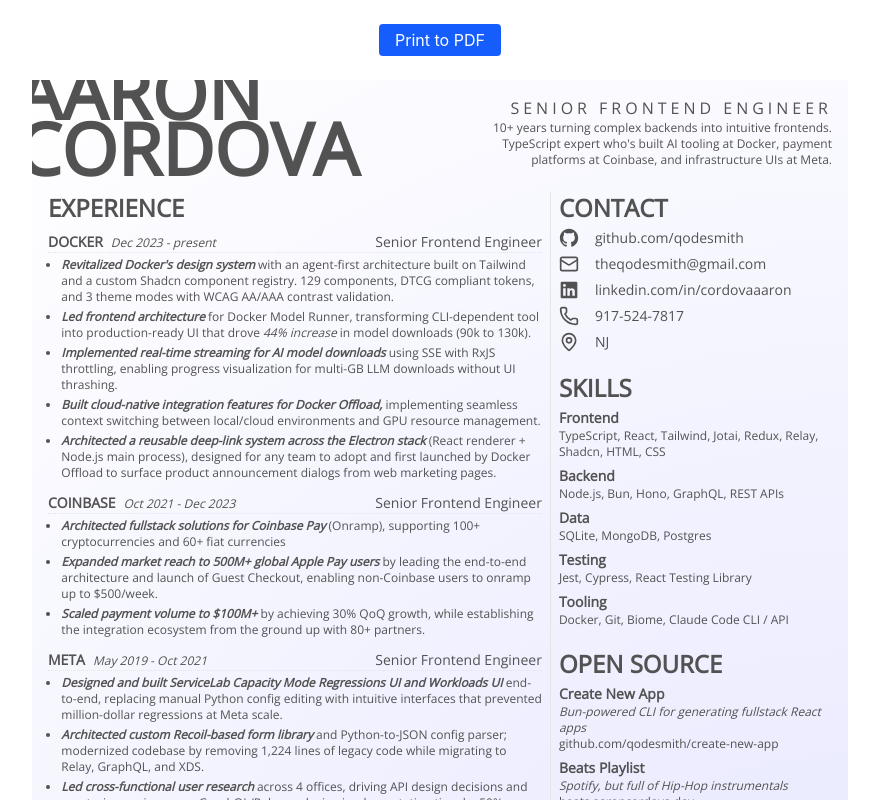
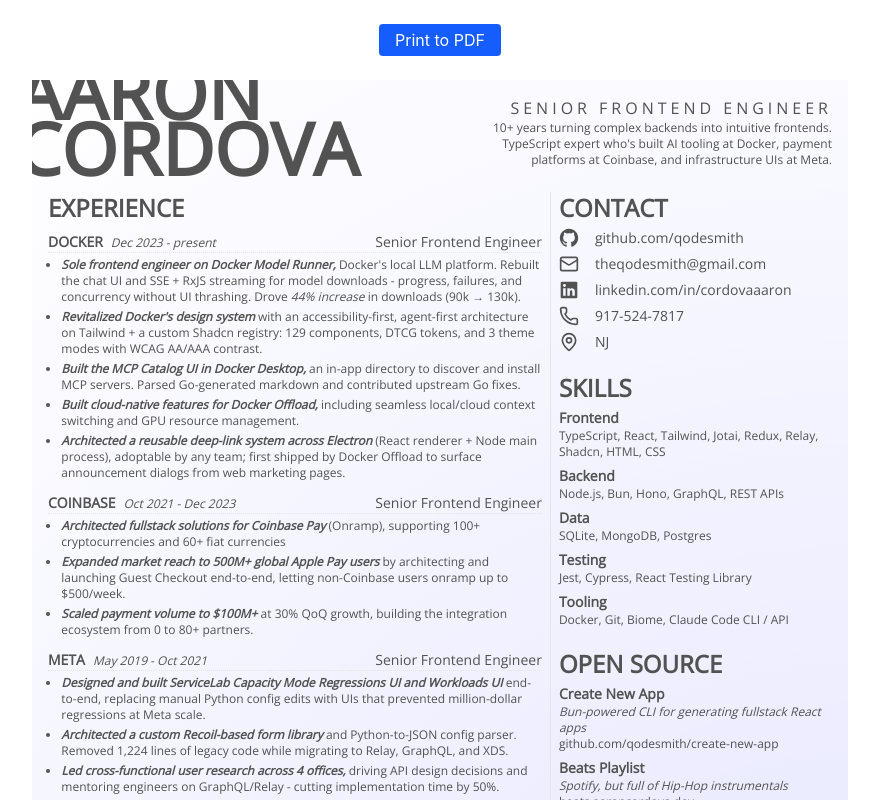
Before and after one commit to qodesmith/resume, a React (Vite) app: page / in a window 1280 px wide. Shown: the top 800 px of the page, without its empty margins (200-1079 px from the left). Built offline with nearby package versions, Linux system fonts and the light colour scheme.

Commit message:
Reworked work history

```diff
--- a/src/components/custom/WorkHistory.tsx
+++ b/src/components/custom/WorkHistory.tsx
@@ -10,37 +10,36 @@
     startYear: 2023,
     details: [
       {
-        highlight: "Revitalized Docker's design system",
-        content:
-          'with an agent-first architecture built on Tailwind and a custom Shadcn component registry. 129 components, DTCG compliant tokens, and 3 theme modes with WCAG AA/AAA contrast validation.',
-      },
-      {
-        highlight: 'Led frontend architecture',
+        highlight: 'Sole frontend engineer on Docker Model Runner,',
         content: (
           <>
-            for Docker Model Runner, transforming CLI-dependent tool into
-            production-ready UI that drove{' '}
-            <span className="italic">44% increase</span> in model downloads (90k
-            to 130k).
+            Docker's local LLM platform. Rebuilt the chat UI and SSE + RxJS
+            streaming for model downloads - progress, failures, and concurrency
+            without UI thrashing. Drove{' '}
+            <span className="italic">44% increase</span> in downloads (90k →
+            130k).
           </>
         ),
       },
       {
-        highlight: 'Implemented real-time streaming for AI model downloads',
+        highlight: "Revitalized Docker's design system",
         content:
-          'using SSE with RxJS throttling, enabling progress visualization for multi-GB LLM downloads without UI thrashing.',
+          'with an accessibility-first, agent-first architecture on Tailwind + a custom Shadcn registry: 129 components, DTCG tokens, and 3 theme modes with WCAG AA/AAA contrast.',
       },
       {
-        highlight:
-          'Built cloud-native integration features for Docker Offload,',
+        highlight: 'Built the MCP Catalog UI in Docker Desktop,',
         content:
-          ' implementing seamless context switching between local/cloud environments and GPU resource management.',
+          'an in-app directory to discover and install MCP servers. Parsed Go-generated markdown and contributed upstream Go fixes.',
       },
       {
-        highlight:
-          'Architected a reusable deep-link system across the Electron stack',
+        highlight: 'Built cloud-native features for Docker Offload,',
         content:
-          ' (React renderer + Node.js main process), designed for any team to adopt and first launched by Docker Offload to surface product announcement dialogs from web marketing pages.',
+          'including seamless local/cloud context switching and GPU resource management.',
+      },
+      {
+        highlight: 'Architected a reusable deep-link system across Electron',
+        content:
+          '(React renderer + Node main process), adoptable by any team; first shipped by Docker Offload to surface announcement dialogs from web marketing pages.',
       },
     ],
   },
@@ -60,26 +59,17 @@
       {
         highlight: 'Expanded market reach to 500M+ global Apple Pay users',
         content:
-          'by leading the end-to-end architecture and launch of Guest Checkout, enabling non-Coinbase users to onramp up to $500/week.',
+          'by architecting and launching Guest Checkout end-to-end, letting non-Coinbase users onramp up to $500/week.',
       },
-      // {
-      //   highlight: 'Led Guest Checkout and Apple Pay integration',
-      //   content:
-      //     'from inception to launch, architecting solutions that enabled non-Coinbase users to onramp up to $500/week, expanding market reach to 500M+ Apple Pay users globally.',
-      // },
       {
         highlight: 'Scaled payment volume to $100M+',
         content:
-          'by achieving 30% QoQ growth, while establishing the integration ecosystem from the ground up with 80+ partners.',
+          'at 30% QoQ growth, building the integration ecosystem from 0 to 80+ partners.',
       },
       // {
       //   highlight: 'Drove 30% QoQ volume growth',
       //   content:
       //     '($164M to $213M) through frontend optimizations that improved funnel conversion rates from 20.1% to 28.3%.',
-      // },
-      // {
-      //   highlight: 'Drove payment volume to north of $100 million',
-      //   content: ''
       // },
       // {
       //   highlight: 'Went from 0 to north of 80 integration partners',
@@ -103,17 +93,17 @@
         highlight:
           'Designed and built ServiceLab Capacity Mode Regressions UI and Workloads UI',
         content:
-          'end-to-end, replacing manual Python config editing with intuitive interfaces that prevented million-dollar regressions at Meta scale.',
+          'end-to-end, replacing manual Python config edits with UIs that prevented million-dollar regressions at Meta scale.',
       },
       {
-        highlight: 'Architected custom Recoil-based form library',
+        highlight: 'Architected a custom Recoil-based form library',
         content:
-          'and Python-to-JSON config parser; modernized codebase by removing 1,224 lines of legacy code while migrating to Relay, GraphQL, and XDS.',
+          'and Python-to-JSON config parser. Removed 1,224 lines of legacy code while migrating to Relay, GraphQL, and XDS.',
       },
       {
-        highlight: 'Led cross-functional user research',
+        highlight: 'Led cross-functional user research across 4 offices,',
         content:
-          'across 4 offices, driving API design decisions and mentoring engineers on GraphQL/Relay, reducing implementation time by 50%.',
+          'driving API design decisions and mentoring engineers on GraphQL/Relay - cutting implementation time by 50%.',
       },
     ],
   },
@@ -128,7 +118,7 @@
     blurb: {
       highlight: 'KYC - Anti Money Laundering.',
       content:
-        'One of 3 frontend engineers building a research intelligence app that vetted entities through sanctions, beneficial ownership, and negative news sentiment — using React, Redux, SSR, and Node.',
+        'One of 3 frontend engineers building a research intelligence app that vetted entities through sanctions, beneficial ownership, and negative news sentiment - using React, Redux, SSR, and Node.',
     },
   },
   {
@@ -141,7 +131,7 @@
     details: [],
     blurb: {
       content:
-        'Built a React app generator in Node used across all internal apps, set frontend standards, and mentored junior engineers — React, Redux, Cypress.',
+        'Built a React app generator in Node used across all internal apps, set frontend standards, and mentored junior engineers - React, Redux, Cypress.',
     },
   },
   {
@@ -169,7 +159,7 @@
     blurb: {
       content:
         // 'Delivered a living style guide to clients; created cross-browser custom email templates.',
-        'Built and maintained responsive applications serving millions of customers daily, working across local and global teams — JavaScript, jQuery, LESS, Bootstrap, Grunt.',
+        'Built and maintained responsive applications serving millions of customers daily, working across local and global teams - JavaScript, jQuery, LESS, Bootstrap, Grunt.',
     },
   },
 ]
```
